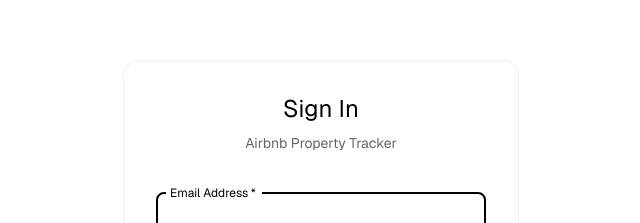
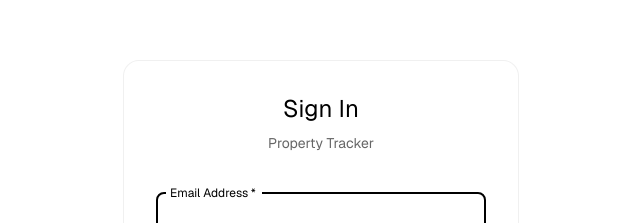
Before and after one commit to macariojenmar/property-expense-tracker, a Next.js app: page /login in a window 1280 px wide. Shown: the part 141-364 px from the top of the page, without its empty margins (319-959 px from the left). Built offline with nearby package versions, Linux system fonts and the light colour scheme; no server answers; what @mui/material-nextjs would draw is missing.

Commit message:
remove Airbnb texts

```diff
--- a/src/app/layout.tsx
+++ b/src/app/layout.tsx
@@ -15,8 +15,8 @@
 });
 
 export const metadata: Metadata = {
-  title: "Airbnb Property Tracker",
-  description: "Expense and Payout tracker for Airbnb properties",
+  title: "Property Tracker",
+  description: "Expense and Payout tracker for properties",
 };
 
 export default function RootLayout({
--- a/src/app/login/page.tsx
+++ b/src/app/login/page.tsx
@@ -5,7 +5,7 @@
 import { redirect } from "next/navigation";
 
 export const metadata: Metadata = {
-  title: "Sign In | Airbnb Property Tracker",
+  title: "Sign In | Property Tracker",
 };
 
 export default async function LoginPage() {
--- a/src/app/properties/create/page.tsx
+++ b/src/app/properties/create/page.tsx
@@ -32,7 +32,7 @@
         loading={loading}
         submitLabel="Create Property"
         title="Create New Property"
-        subtitle="Add details for your Airbnb listing."
+        subtitle="Add details for your property listing."
       />
     </DashboardLayout>
   );
--- a/src/app/properties/page.tsx
+++ b/src/app/properties/page.tsx
@@ -51,7 +51,7 @@
             Properties
           </Typography>
           <Typography variant="body2" color="text.secondary">
-            Manage your Airbnb listings and their finances.
+            Manage your property listings and their finances.
           </Typography>
         </Box>
         <Button
@@ -170,7 +170,7 @@
             <EmptyState
               icon={Home}
               title="No properties found"
-              description="Start managing your Airbnb listings and their finances by adding your first property."
+              description="Start managing your property listings and their finances by adding your first property."
               fullHeight
             />
           </Grid>
--- a/src/app/signup/page.tsx
+++ b/src/app/signup/page.tsx
@@ -2,7 +2,7 @@
 import { Metadata } from "next";
 
 export const metadata: Metadata = {
-  title: "Sign Up | Airbnb Property Tracker",
+  title: "Sign Up | Property Tracker",
 };
 
 export default function SignUpPage() {
--- a/src/components/auth/LoginForm.tsx
+++ b/src/components/auth/LoginForm.tsx
@@ -68,7 +68,7 @@
           Sign In
         </Typography>
         <Typography variant="body2" color="text.secondary" align="center" sx={{ mb: 3 }}>
-          Airbnb Property Tracker
+          Property Tracker
         </Typography>
 
         {signupSuccess && (
--- a/src/components/auth/SignUpForm.tsx
+++ b/src/components/auth/SignUpForm.tsx
@@ -41,7 +41,7 @@
           Create Account
         </Typography>
         <Typography variant="body2" color="text.secondary" align="center" sx={{ mb: 3 }}>
-          Join Airbnb Property Tracker
+          Join Property Tracker
         </Typography>
 
         {state?.errors?.message && (
```
